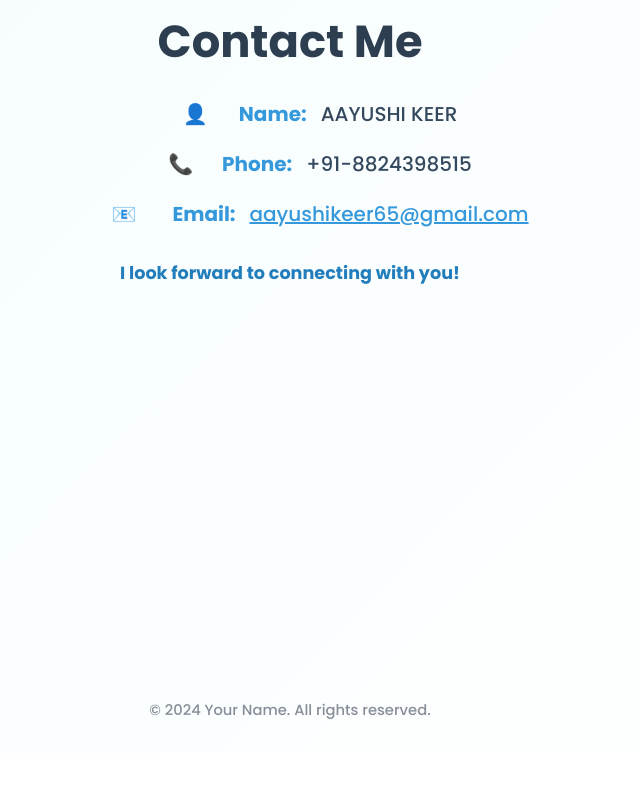
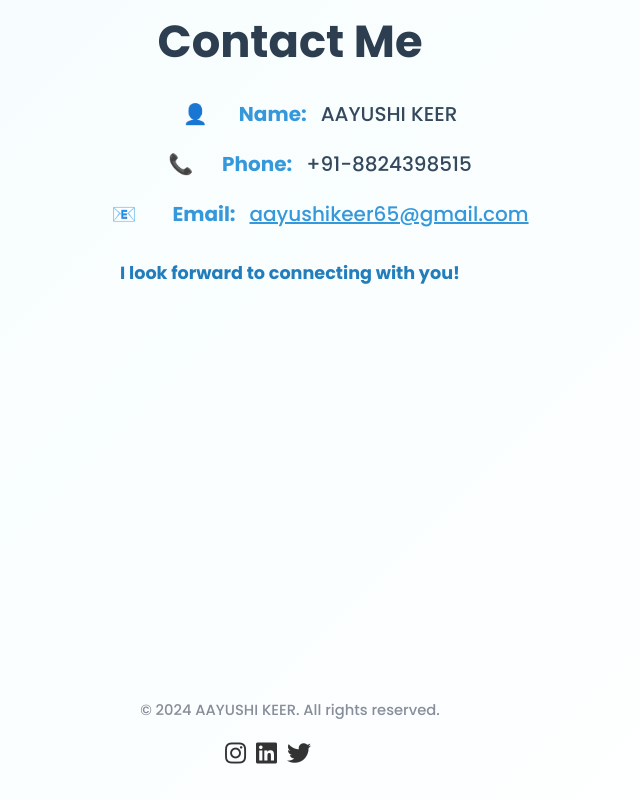
Before and after one commit to aayushikeer65/photo-gallery, a plain HTML site: page index.html in a window 1280 px wide. Shown: the part 4315-5115 px from the top of the page, without its empty margins (350-990 px from the left). Before the commit the page ends 5068 px from the top, so only its background shows below. Drawn offline with Linux system fonts and the light colour scheme.

Commit message:
Updated website

```diff
--- a/index.html
+++ b/index.html
@@ -544,11 +544,6 @@
   <p class="info"><span aria-hidden="true">📧</span><span>Email:</span> <a href="mailto:aayushikeer65@gmail.com" aria-label="Send Email to aayushikeer65@gmail.com">aayushikeer65@gmail.com</a></p>
   <p class="connect-msg">I look forward to connecting with you!</p>
 </section>
-
-<footer>
-  &copy; 2024 Your Name. All rights reserved.
-</footer>
-
 <!-- Modal for full screen photo zoom -->
 <div id="modal" role="dialog" aria-modal="true" aria-label="Image viewer">
   <button class="close-btn" aria-label="Close image viewer">&times;</button>
@@ -742,5 +737,44 @@
   })();
 </script>
 
+<link rel="stylesheet" href="https://cdnjs.cloudflare.com/ajax/libs/font-awesome/5.15.3/css/all.min.css" />
+<footer>
+  &copy; 2024 AAYUSHI KEER. All rights reserved.
+  <div class="social-links">
+    <a href="https://www.instagram.com/ruthless_tanshi?igsh=MWl3dmkyYWZ2MTR4cA==" target="_blank">
+      <i class="fab fa-instagram"></i>
+    </a>
+    <a href="https://www.linkedin.com/in/aayushikeer?utm_source=share&utm_campaign=share_via&utm_content=profile&utm_medium=android_app" target="_blank">
+      <i class="fab fa-linkedin"></i>
+    </a>
+    <a href="https://x.com/Aayushiaayu36?s=09" target="_blank">
+      <i class="fab fa-twitter"></i>
+    </a>
+    <a href="mailto:aayushikeer65@gmail.com" target="_blank">
+      <i class="fab fa-envelope"></i>
+    </a>
+  </div>
+  <style>
+    .social-links {
+    display: flex;
+    justify-content: center;
+    margin-top: 20px;
+  }
+
+  .social-links a {
+    margin-right: 10px;
+    color: #333;
+    transition: color 0.3s ease;
+  }
+
+  .social-links a:hover {
+    color: #3498db;
+  }
+
+  .social-links i {
+    font-size: 24px;
+  }
+  </style>
+</footer>
 </body>
 </html>
```
